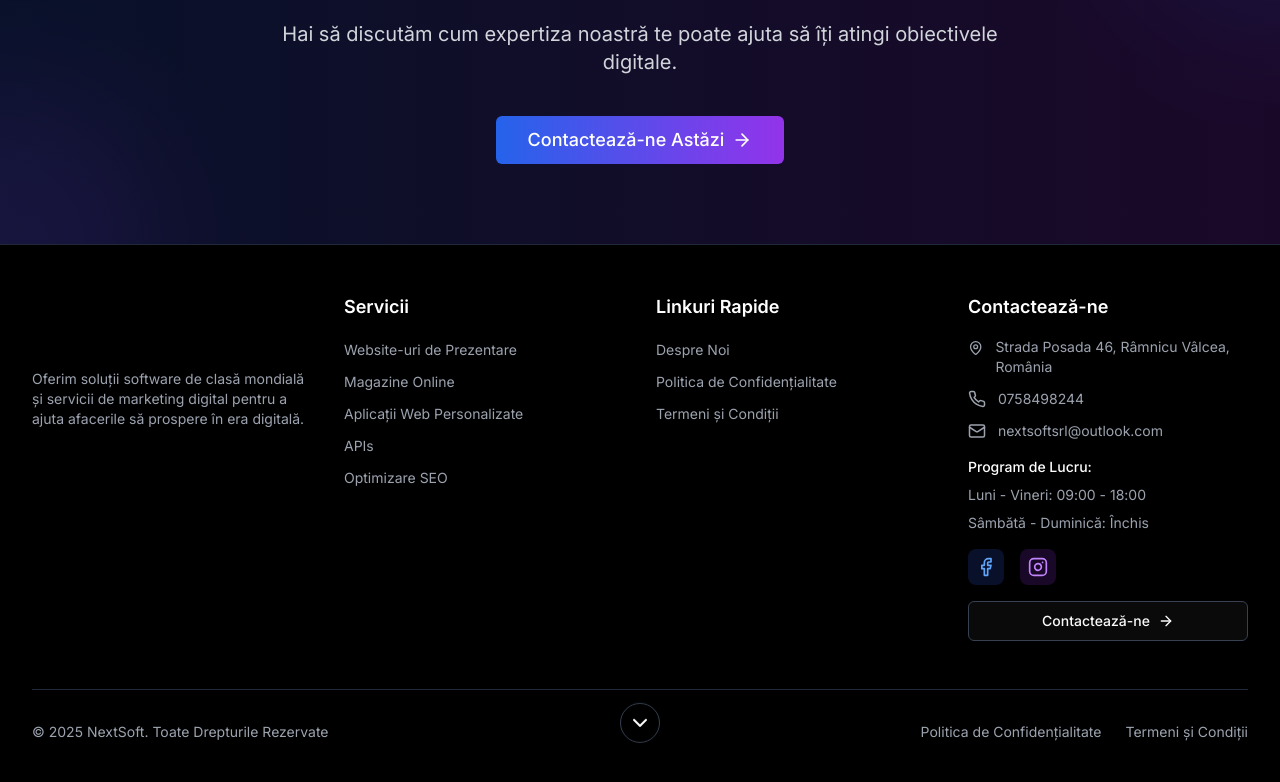
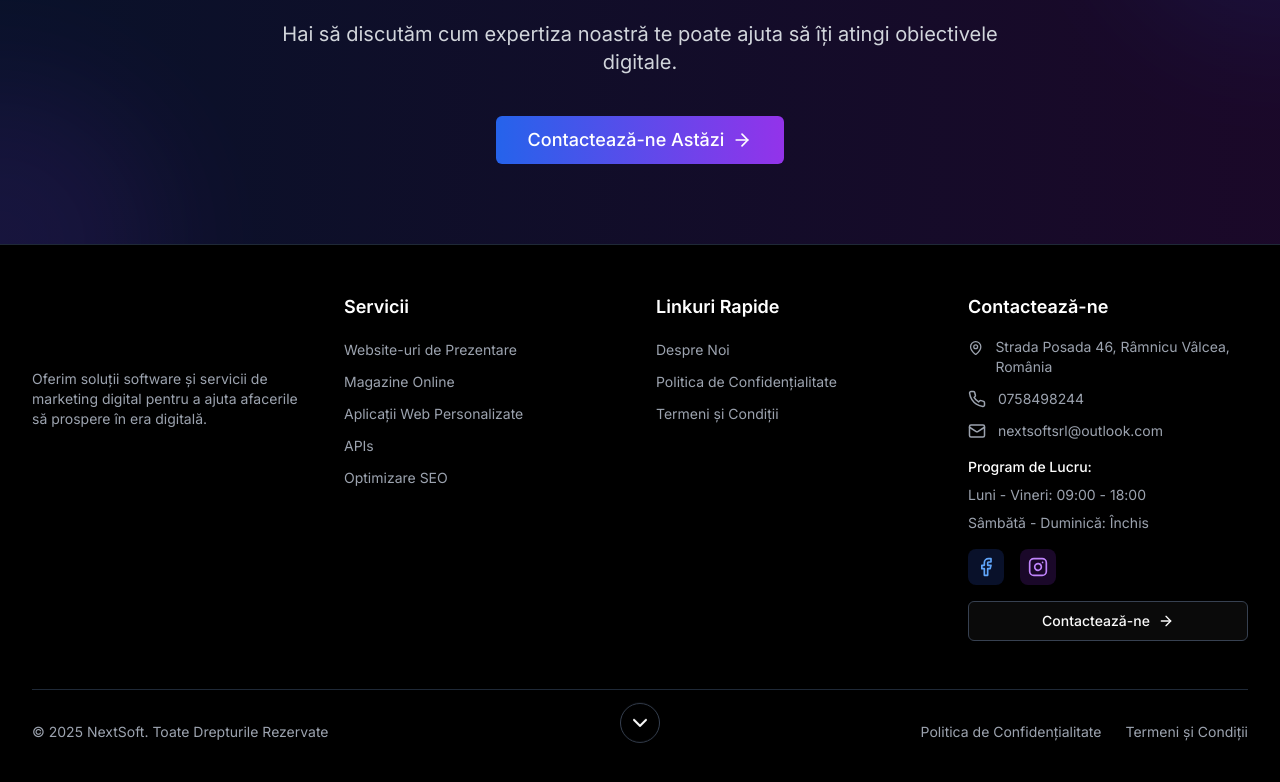
Before and after one commit to MitroiBogdanJob/Next-Soft---New-Website, a Next.js app: page / in a window 1280 px wide. Shown: the part 4616-5398 px from the top of the page. Built offline with nearby package versions, Linux system fonts and the light colour scheme.

Commit message:
footer -Oferim soluții software și servicii de marketin

```diff
--- a/components/footer.tsx
+++ b/components/footer.tsx
@@ -42,7 +42,7 @@ export default function Footer() {
 						</Link>
 						<p className="text-gray-400 text-sm">
 							{language === "ro"
-								? "Oferim soluții software de clasă mondială și servicii de marketing digital pentru a ajuta afacerile să prospere în era digitală."
+								? "Oferim soluții software și servicii de marketing digital pentru a ajuta afacerile să prospere în era digitală."
 								: "We provide world-class software solutions and digital marketing services to help businesses thrive in the digital era."}
 						</p>
 						<div className="flex space-x-4">
```
